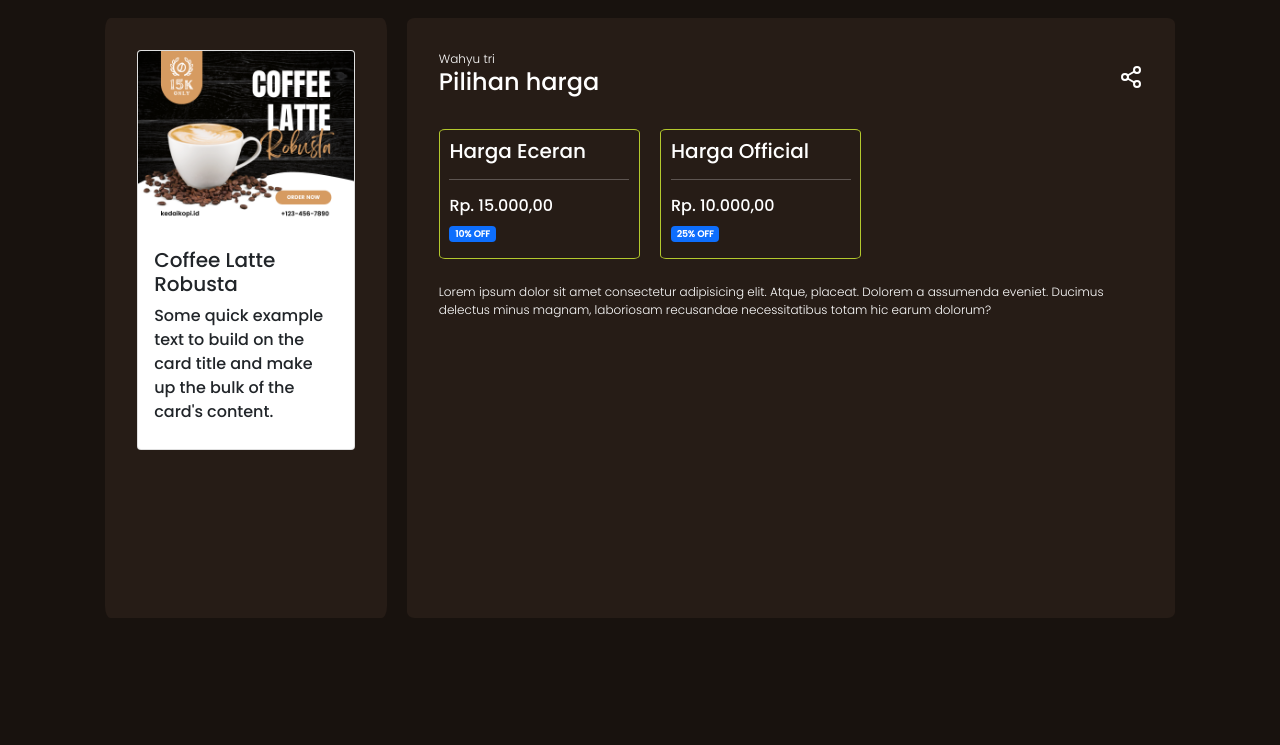
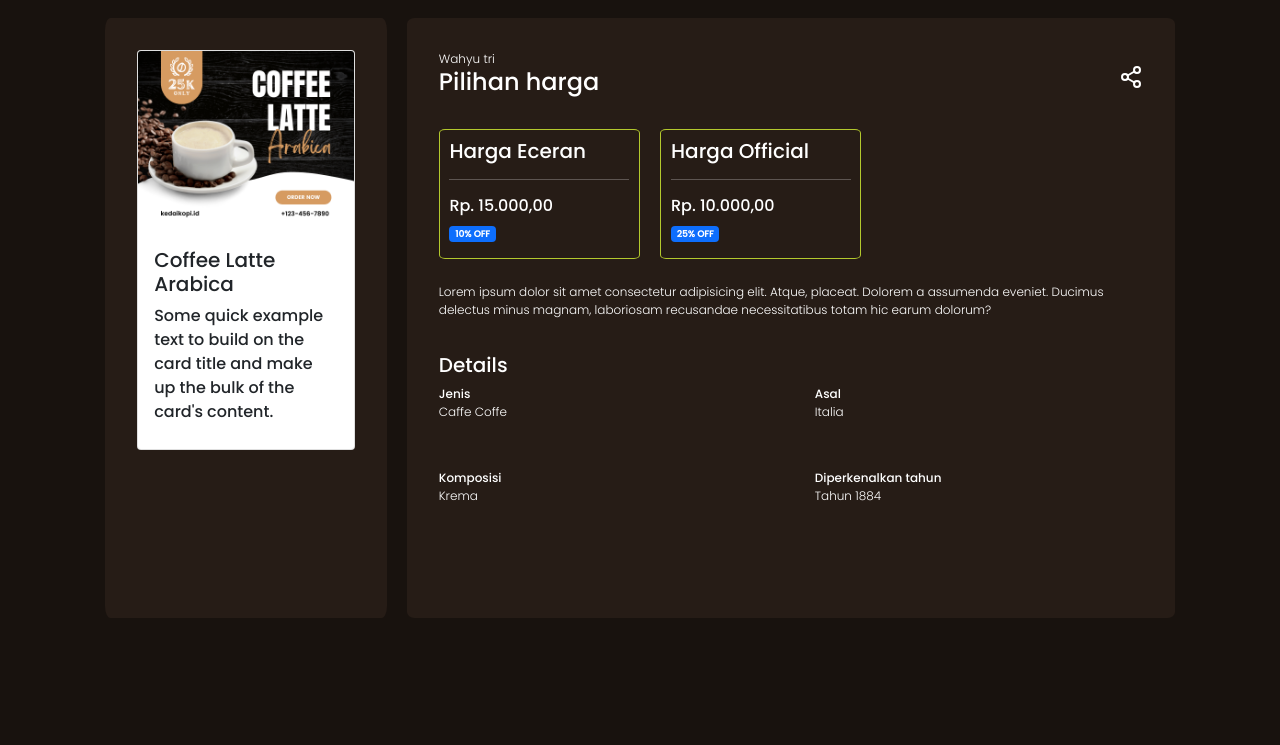
Before and after one commit to hawk-xc/hawk-xc.github.io, a PHP site: page /web_project/menu/menu2.html in a window 1280 px wide. Shown: the part 78-823 px from the top of the page. Run offline with PHP 8.4, Linux system fonts and the light colour scheme.

Commit message:
add update to menu2

```diff
--- a/web_project/css/menu-responsive.css
+++ b/web_project/css/menu-responsive.css
@@ -82,15 +82,11 @@
 }
 
 .balok-2 .share-block .link {
-  width: 100%;
+  width: 60%;
 }
 
 .balok-2 .share-block a:hover {
   color: aqua;
-}
-
-.balok-2 .share-block .link:hover {
-  width: 80%;
 }
 
 .section-container .balok-2 .block-harga {
@@ -113,6 +109,17 @@
 .section-container .balok-2 p {
   font-size: 60%;
 }
+
+/* menu detail section start */
+.section-container .balok-2 .detail-menu {
+  font-size: 60%;
+  display: grid;
+  width: 100%;
+  gap: 3rem;
+  grid-template-columns: 1fr 1fr;
+}
+/* menu detail section end */
+
 /* balok-2 propherty end */
 
 @media screen and (min-width: 624px) {
@@ -137,6 +144,10 @@
     width: 60%;
   }
 
+  .balok-2 .share-block .link {
+    width: 100%;
+  }
+
   .section-container .balok-2 p {
     font-size: 100%;
   }
@@ -146,6 +157,10 @@
   .section-container .balok-2 .block-harga .item {
     height: 130px;
   }
+
+  .section-container .balok-2 .detail-menu {
+    font-size: 100%;
+  }
   /* balok-2 propherty item end */
 }
 /* body of content end */
--- a/web_project/menu/menu2.html
+++ b/web_project/menu/menu2.html
@@ -56,12 +56,12 @@
       <div class="balok-1">
         <div class="card" style="width: 250px">
           <img
-            src="../media/menu/kedaikopi-menu1.png"
+            src="../media/menu/kedaikopi-menu2.png"
             class="card-img-top"
             alt="..."
           />
           <div class="card-body">
-            <h5 class="card-title">Coffee Latte Robusta</h5>
+            <h5 class="card-title">Coffee Latte Arabica</h5>
             <p class="card-text">
               Some quick example text to build on the card title and make up the
               bulk of the card's content.
@@ -103,6 +103,32 @@
           placeat. Dolorem a assumenda eveniet. Ducimus delectus minus magnam,
           laboriosam recusandae necessitatibus totam hic earum dolorum?
         </p>
+
+        <!-- detail list -->
+        <br />
+        <h5>Details</h5>
+        <div class="detail-menu">
+          <div class="item">
+            <b>Jenis</b>
+            <br />
+            Caffe Coffe
+          </div>
+          <div class="item">
+            <b>Asal</b>
+            <br />
+            Italia
+          </div>
+          <div class="item">
+            <b>Komposisi</b>
+            <br />
+            Krema
+          </div>
+          <div class="item">
+            <b>Diperkenalkan tahun</b>
+            <br />
+            Tahun 1884
+          </div>
+        </div>
       </div>
     </div>
     <!-- hero container body end -->
```
